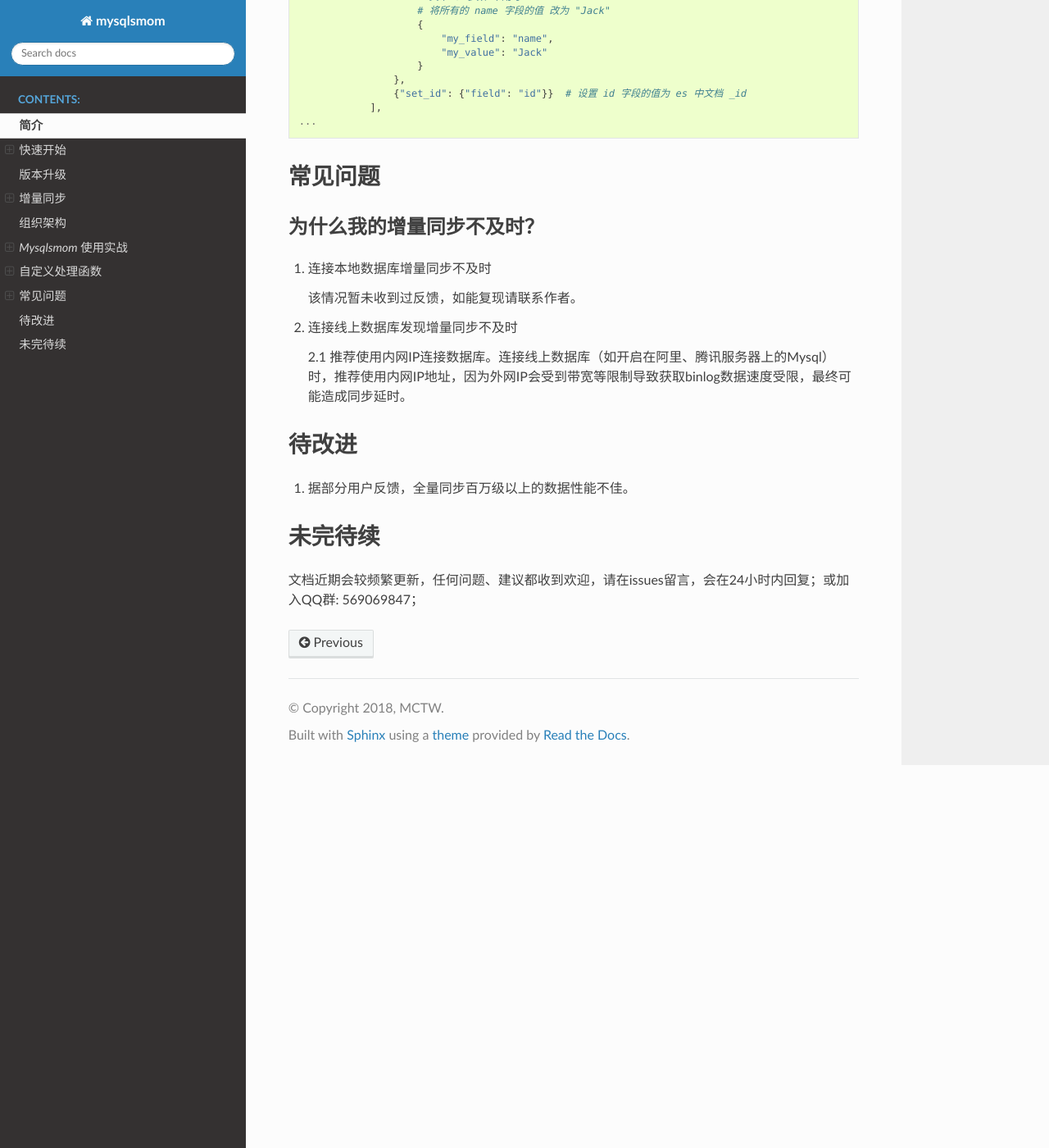
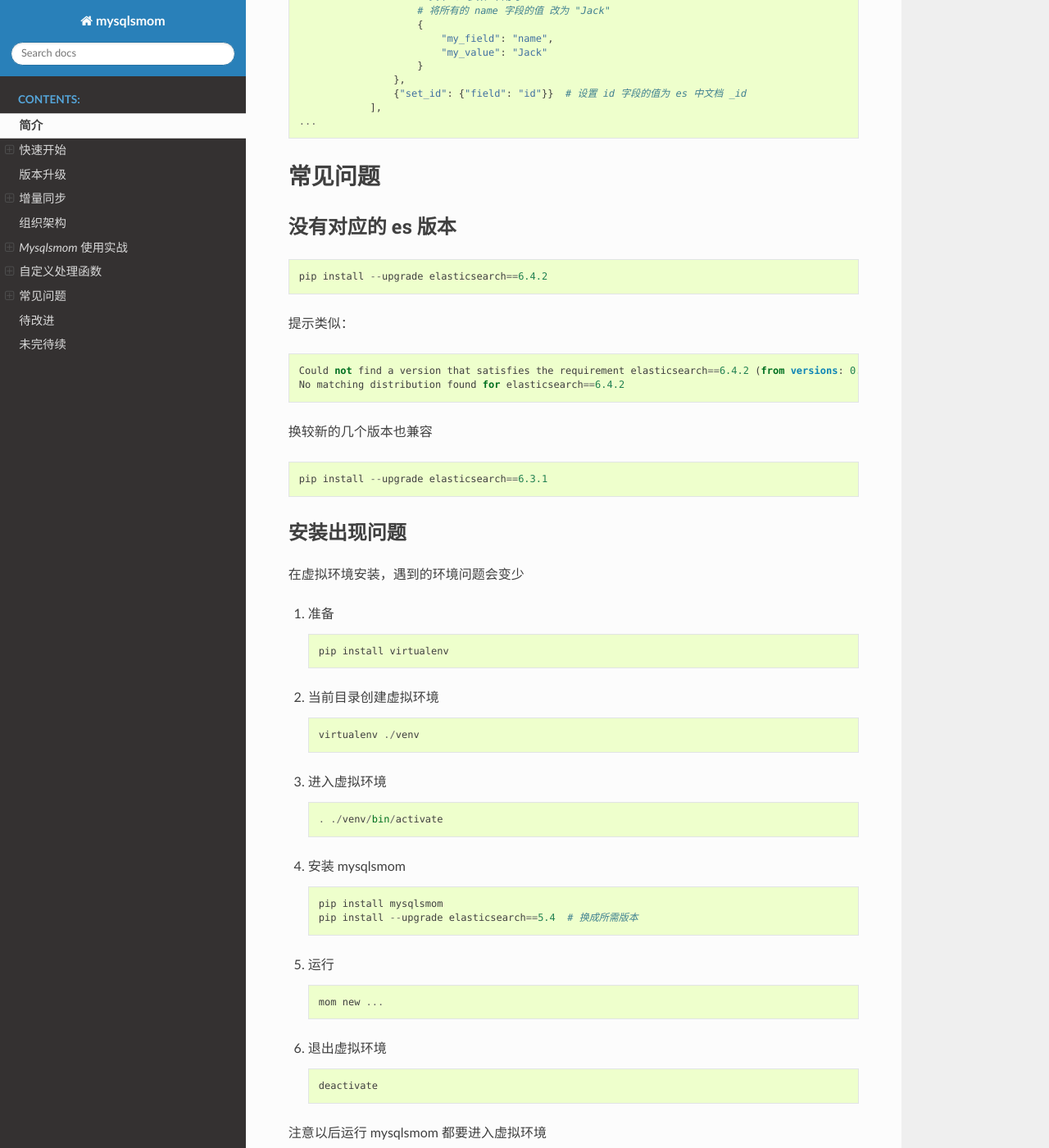
Before and after one commit to m358807551/mysqlsmom, a Sphinx documentation site: the page built from docs/source/hello.md, in a window 1280 px wide and 1400 px high, scrolled down 9949 px. Shown: the whole window at 82% size. Built offline with Sphinx 7.4.7 and the Read the Docs theme 2.0.0, drawn with Linux system fonts in a browser that asks for light colours; some of the changed text lies outside the part shown.

Commit message:
[bugfix] 更新文档。

````diff
--- a/docs/source/hello.md
+++ b/docs/source/hello.md
@@ -482,6 +482,63 @@ def my_func2(row):
 
 ## 常见问题
 
+#### 没有对应的 es 版本
+
+```
+pip install --upgrade elasticsearch==6.4.2
+```
+
+提示类似：
+
+```
+Could not find a version that satisfies the requirement elasticsearch==6.4.2 (from versions: 0.4.1, 0.4.2, 0.4.3, 0.4.4, 0.4.5, 1.0.0, 1.1.0, 1.1.1, 1.2.0, 1.3.0, 1.4.0, 1.5.0, 1.6.0, 1.7.0, 1.8.0, 1.9.0, 2.0.0, 2.1.0, 2.2.0, 2.3.0, 2.4.0, 2.4.1, 5.0.0, 5.0.1, 5.1.0, 5.2.0, 5.3.0, 5.4.0, 5.5.0, 5.5.1, 5.5.2, 5.5.3, 6.0.0, 6.1.1, 6.2.0, 6.3.0, 6.3.1)
+No matching distribution found for elasticsearch==6.4.2
+```
+
+换较新的几个版本也兼容
+
+```
+pip install --upgrade elasticsearch==6.3.1
+```
+
+#### 安装出现问题
+
+在虚拟环境安装，遇到的环境问题会变少
+
+1. 准备
+   ```
+   pip install virtualenv
+   ```
+
+2. 当前目录创建虚拟环境
+   ```
+   virtualenv ./venv
+   ```
+
+3. 进入虚拟环境
+   ```
+   . ./venv/bin/activate
+   ```
+
+4. 安装 mysqlsmom
+   ```
+   pip install mysqlsmom
+   pip install --upgrade elasticsearch==5.4  # 换成所需版本
+   ```
+
+5. 运行
+   ```
+   mom new ...
+   ```
+
+6. 退出虚拟环境
+    ```
+    deactivate
+    ```
+
+注意以后运行 mysqlsmom 都要进入虚拟环境
+
+
 #### 为什么我的增量同步不及时？
 
 1. 连接本地数据库增量同步不及时
@@ -494,8 +551,8 @@ def my_func2(row):
 
 ## 待改进
 
-1. 据部分用户反馈，全量同步百万级以上的数据性能不佳。
+1. 错误日志和稳定性有待提升；
 
 ## 未完待续
 
-文档近期会较频繁更新，任何问题、建议都收到欢迎，请在issues留言，会在24小时内回复；或加入QQ群: 569069847；
+任何问题、建议都收到欢迎，请在issues留言，会在24小时内回复；或加入QQ群: 569069847；
````
Also changed, not shown: 6 other files.
